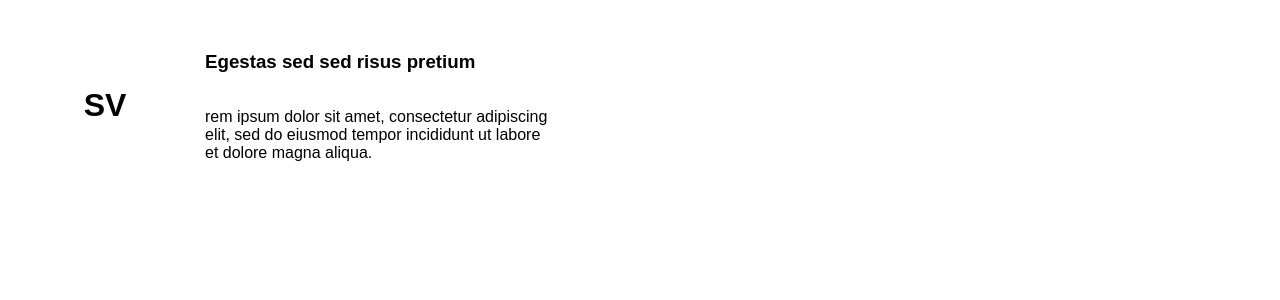
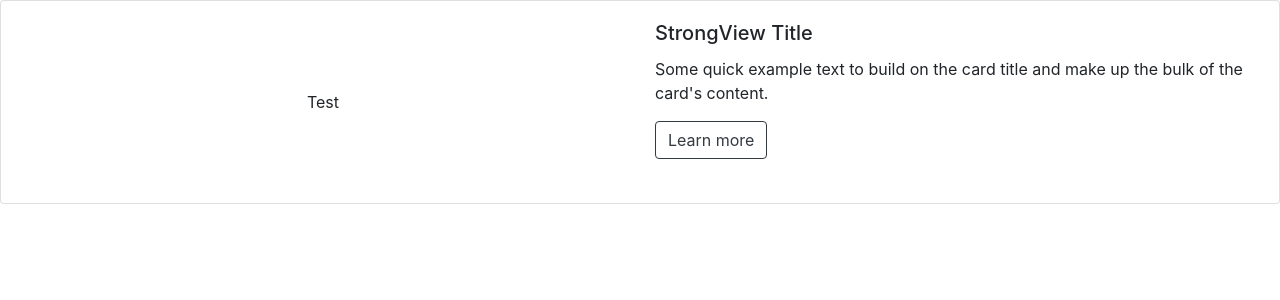
Before and after one commit to AlphaSpectrum/ganges, a React (Create React App) app: page / in a window 1280 px wide. Shown: the top 300 px of the page. Built offline with nearby package versions, Linux system fonts and the light colour scheme.

Commit message:
Creted supporting component

```diff
--- /dev/null
+++ b/src/components/Button.js
@@ -0,0 +1,20 @@
+import React from 'react';
+import PropTypes from 'prop-types';
+import 'bootstrap/dist/css/bootstrap.min.css';
+
+const Button = ({ children, url, className }) => (
+  <a className={`btn ${className}`} href={url} role="button">{children}</a>
+);
+
+Button.propTypes = {
+  children: PropTypes.node.isRequired,
+  className: PropTypes.string,
+  url: PropTypes.string,
+};
+
+Button.defaultProps = {
+  url: '#',
+  className: 'btn-primary',
+};
+
+export default Button;
--- /dev/null
+++ b/src/components/Card.js
@@ -0,0 +1,15 @@
+import React from 'react';
+import PropTypes from 'prop-types';
+import 'bootstrap/dist/css/bootstrap.min.css';
+
+
+const Card = ({ children }) => (
+  <div className="card">
+    {children}
+  </div>
+);
+
+Card.propTypes = {
+  children: PropTypes.node.isRequired,
+};
+export default Card;
--- /dev/null
+++ b/src/components/CardBody.js
@@ -0,0 +1,16 @@
+import React from 'react';
+import PropTypes from 'prop-types';
+import 'bootstrap/dist/css/bootstrap.min.css';
+
+const CardBody = ({ children }) => (
+  <div className="card-body">{children}</div>
+);
+
+CardBody.propTypes = {
+  children: PropTypes.node,
+};
+
+CardBody.defaultProps = {
+  children: '',
+};
+export default CardBody;
--- /dev/null
+++ b/src/components/CardText.js
@@ -0,0 +1,13 @@
+import React from 'react';
+import PropTypes from 'prop-types';
+import 'bootstrap/dist/css/bootstrap.min.css';
+
+const CardText = ({ children }) => (
+  <p className="card-text">{children}</p>
+);
+
+CardText.propTypes = {
+  children: PropTypes.string.isRequired,
+};
+
+export default CardText;
--- /dev/null
+++ b/src/components/CardTitle.js
@@ -0,0 +1,15 @@
+import React from 'react';
+import PropTypes from 'prop-types';
+import 'bootstrap/dist/css/bootstrap.min.css';
+
+const CardTitle = ({ children }) => (
+  <h5 className="card-title">
+    {children}
+  </h5>
+);
+
+CardTitle.propTypes = {
+  children: PropTypes.node.isRequired,
+};
+
+export default CardTitle;
--- a/src/components/Shelf.js
+++ b/src/components/Shelf.js
@@ -1,42 +1,42 @@
 import React from 'react';
 import PropTypes from 'prop-types';
-import '../css/styles.css';
-import 'bootstrap';
+// import '../css/styles.css';
+import 'bootstrap/dist/css/bootstrap.min.css';
+import Card from './Card';
+import CardTitle from './CardTitle';
+import CardText from './CardText';
+import CardBody from './CardBody';
+import Button from './Button';
 
-const Shelf = ({
-  title,
-  children,
-  maxWidth,
-  minHeight,
-}) => (
-  <div
-    className="shelf shelf-flex-container"
-    style={{
-      minHeight: `${minHeight}px`, maxWidth: `${maxWidth}px`, padding: '5px',
-    }}
-  >
-    <div className="shelf-flex-container-inner" style={{ alignSelf: 'center', maxWidth: '200px'}}>
-      <h1 className="display-1">SV</h1>
-    </div>
-    <div className="shelf-flex-container-inner" style={{ alignSelf: 'center' }}>
-      <div className="shelf-flex-container">
-        <h3>{title}</h3>
-      </div>
-      <div className="shelf-flex-container">
-        <p className="lead" style={{ textAlign: 'left' }}>
-          {children}
-        </p>
-      </div>
-    </div>
-  </div>
-);
+class Shelf extends React.Component {
+  constructor(props) {
+    super(props);
+    this.state = {
+      height: 10,
+    };
+  }
 
-Shelf.propTypes = {
-  children: PropTypes.node.isRequired,
-  title: PropTypes.string.isRequired,
-  maxWidth: PropTypes.number,
-  minHeight: PropTypes.number,
-};
+  render() {
+    return (
+      <Card>
+        <CardBody>
+          <div className="row">
+            <div className="col-sm-6">
+              <div>
+                <p className="featured" style={{ margin: '0px', padding: '69px 0', textAlign: 'center' }}>Test</p>
+              </div>
+            </div>
+            <div className="col-sm-6">
+              <CardTitle>StrongView Title</CardTitle>
+              <CardText>{'Some quick example text to build on the card title and make up the bulk of the card\'s content.'}</CardText>
+              <Button className="btn-outline-dark">Learn more</Button>
+            </div>
+          </div>
+        </CardBody>
+      </Card>
+    );
+  }
+}
 
 Shelf.defaultProps = {
   maxWidth: 600,
--- a/src/css/styles.css
+++ b/src/css/styles.css
@@ -1,3 +1,30 @@
+.featured {
+    font-size: 60px;
+    font-weight: bold;
+    /*Dark blue: #294374, Blue: #106dba*/
+    /*width: 50%;
+  margin: auto;
+  padding: 5px;
+  border: 1px solid #294374;
+  border-radius: 18px;
+  background:  #294374;*/
+}
+
+.text-na-dark-blue {
+    color: #294374;
+}
+
+.text-na-blue {
+    color: #106dba;
+}
+
+.shelf {
+    background: #fafafa;
+    border: 1px solid #e4e4e4;
+    border-radius: 5px;
+    margin: 5px;
+}
+
 .shelf-flex-container {
     display: flex;
 }
@@ -10,3 +37,7 @@
 .text-center {
     text-align: center !important;
 }
+
+.shelf-border-right {
+    border-right: 2px solid #294374 !important;
+}
--- a/src/index.js
+++ b/src/index.js
@@ -4,5 +4,8 @@ import './index.css';
 import registerServiceWorker from './registerServiceWorker';
 import Shelf from './components/Shelf';
 
-ReactDOM.render(<Shelf title="Egestas sed sed risus pretium" maxWidth={550}>rem ipsum dolor sit amet, consectetur adipiscing elit, sed do eiusmod tempor incididunt ut labore et dolore magna aliqua.</Shelf>, document.getElementById('root'));
+ReactDOM.render(
+   <Shelf></Shelf>,
+    document.getElementById('root'),
+);
 registerServiceWorker();
```
Also changed, not shown: src/App.js (+20 -0 lines), src/components/CardImageOverlay.js (added, +23 -0 lines), src/components/CardLink.js (added, +17 -0 lines).
